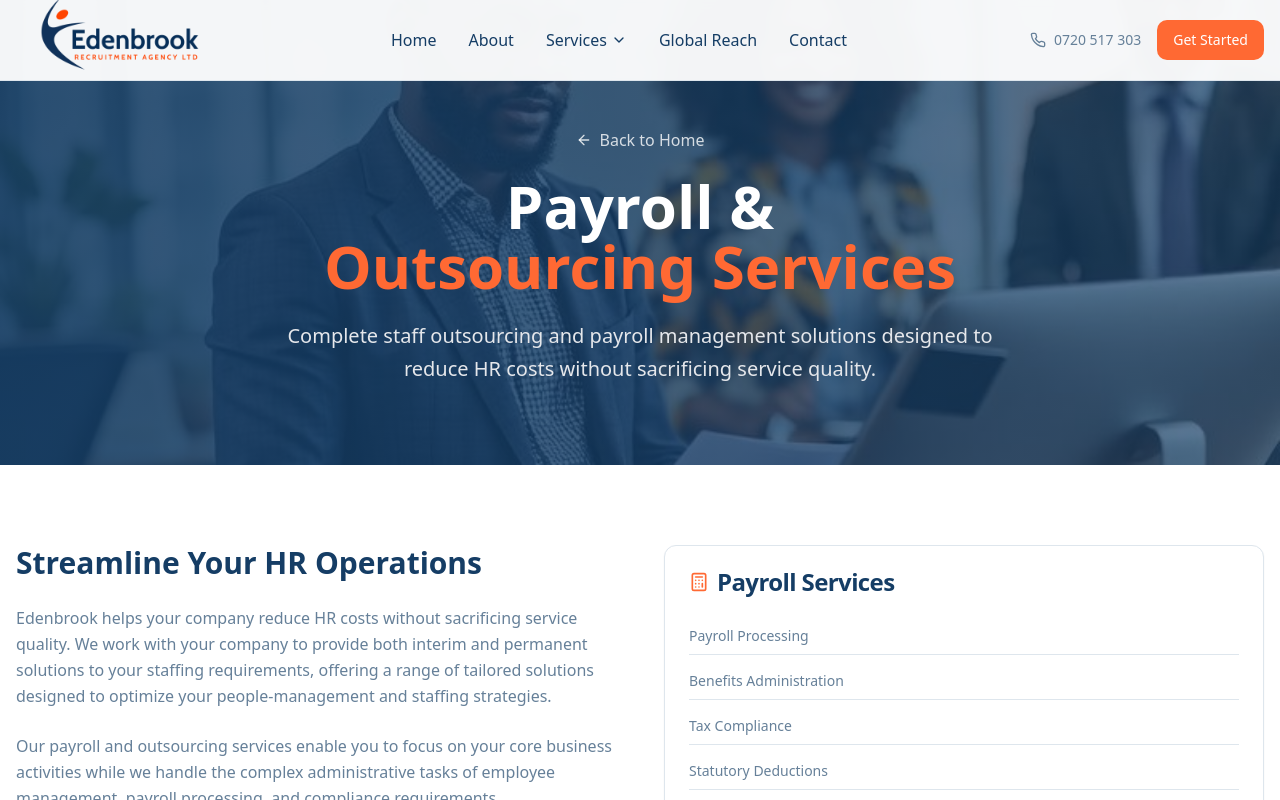
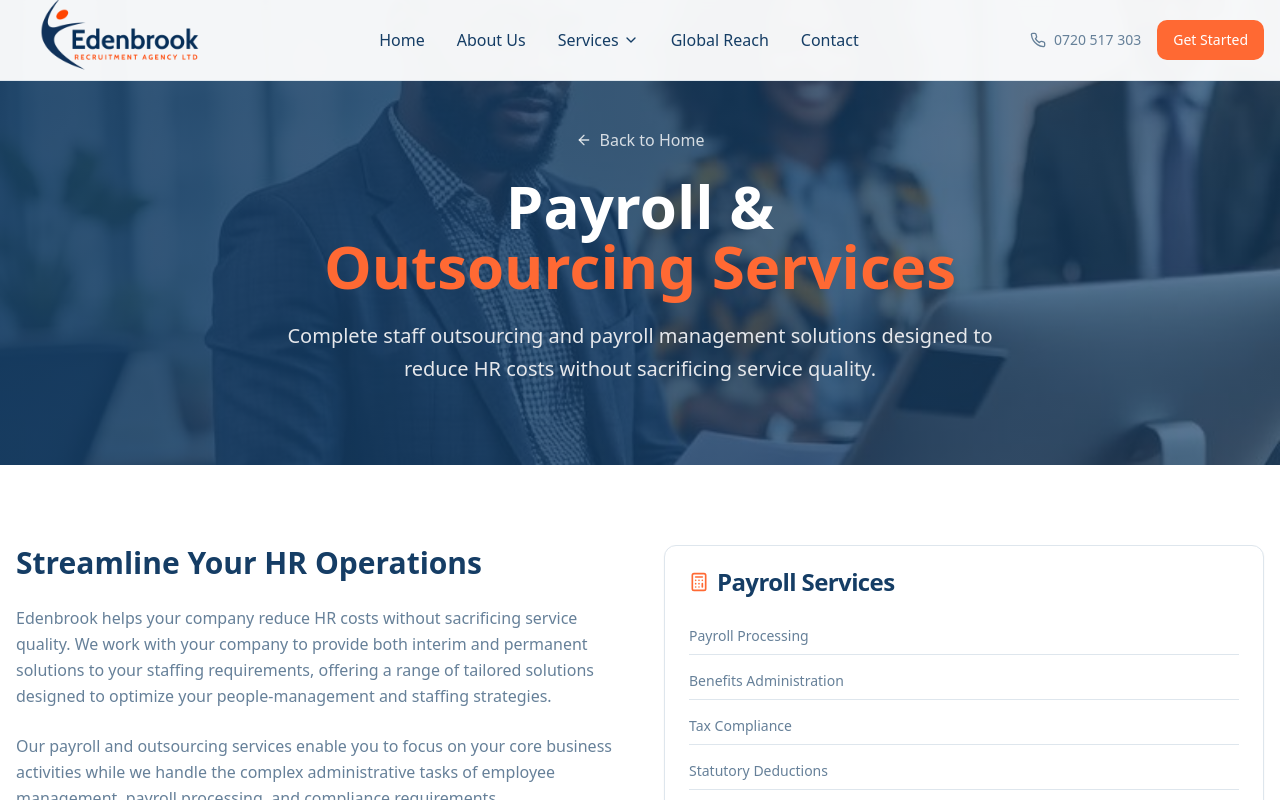
Before and after one commit to olivionate/edenbrook-recruitment-agency, a React (Vite) app: page /services/payroll in a window 1280 px wide. Shown: the top 800 px of the page. Built offline with nearby package versions, Linux system fonts and the light colour scheme; the HTML template or start-up script is replaced by a standard one.

Commit message:
Refactor navigation menu

```diff
--- a/src/components/Navigation.tsx
+++ b/src/components/Navigation.tsx
@@ -15,7 +15,7 @@ const Navigation = () => {
 
   const navItemsBefore = [
     { name: "Home", href: "#home" },
-    { name: "About", href: "#about" },
+    { name: "About Us", href: "#about" },
   ];
 
   const navItemsAfter = [
```
